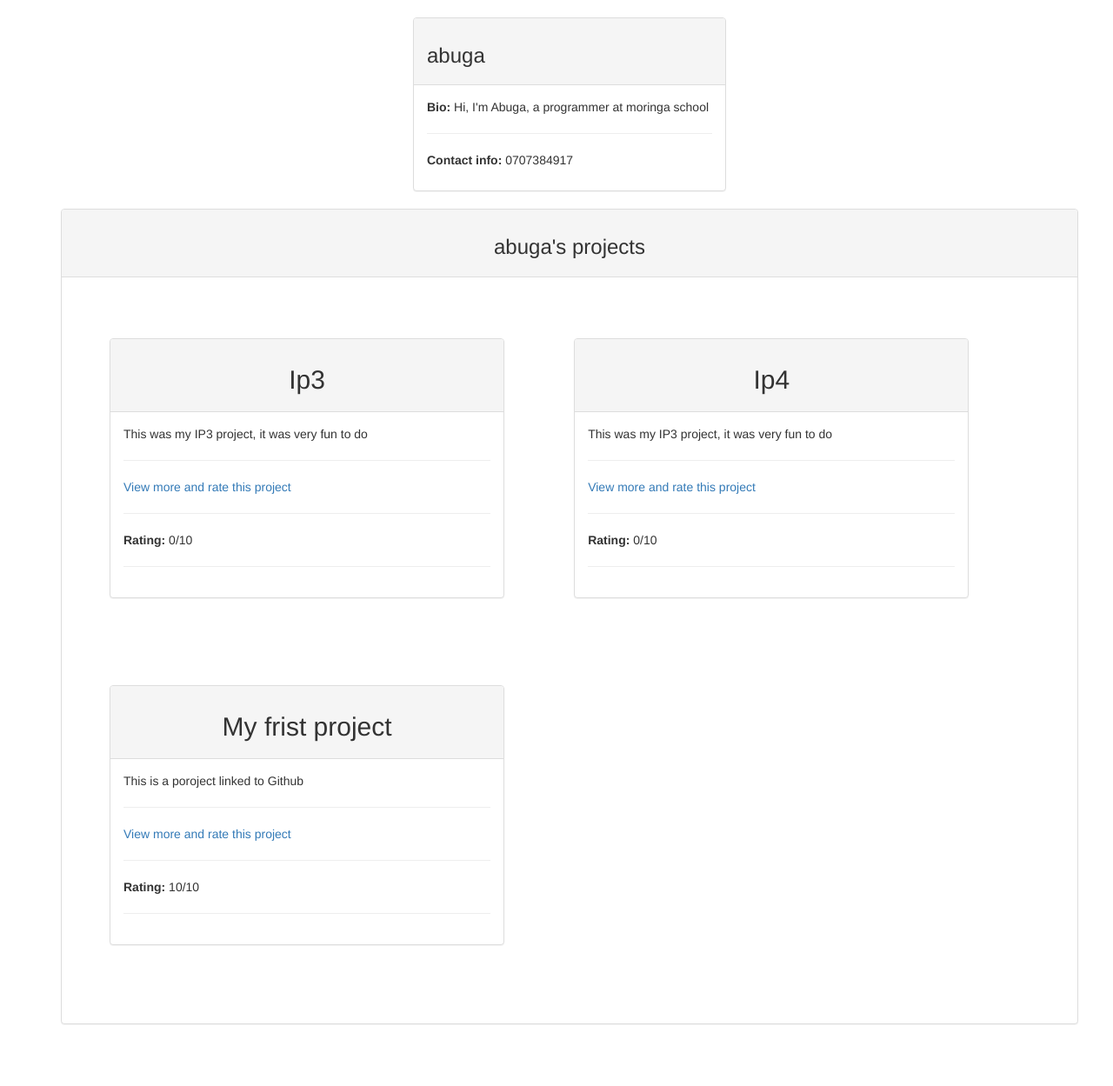
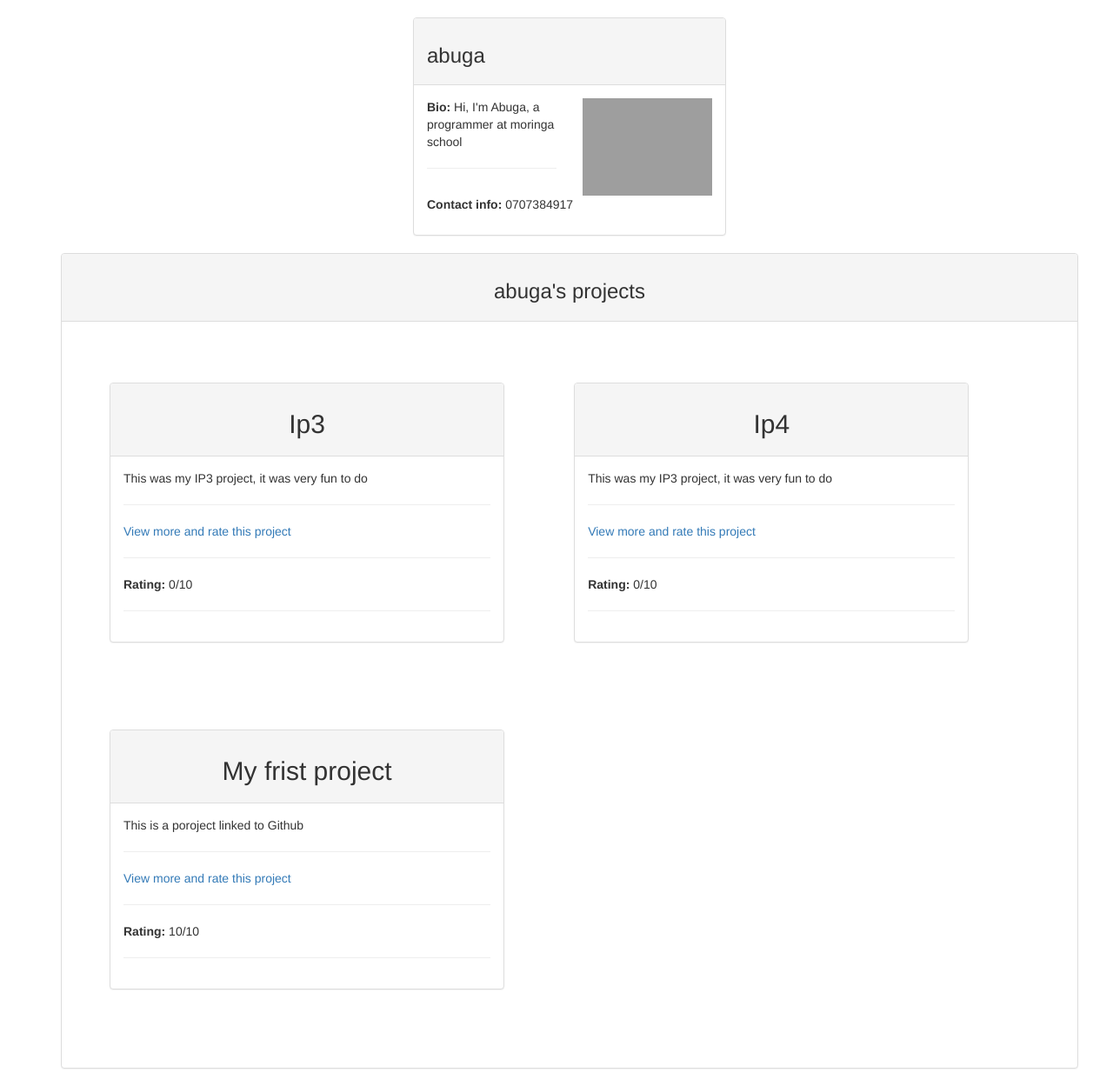
Before and after one commit to AbugaAroni/DjangoIp3, a Django app: template awards/templates/viewuser.html in a window 1280 px wide. Shown: the part 52-1301 px from the top of the page at 87% size. Before the commit the page ends 1230 px from the top, so only its background shows below. Run offline with Django 3.2, Linux system fonts and the light colour scheme; the template is opened without the code that fills it: values that come from a table or form of the project are taken from there, others are empty; a user stored in the database is signed in; data comes from the database, SQL or seed files in the repository; some libraries are stand-ins or nearby versions; grey boxes are pictures that could not be loaded.

Commit message:
add photo to view user

```diff
--- a/awards/templates/viewuser.html
+++ b/awards/templates/viewuser.html
@@ -21,9 +21,12 @@
 
           <div class="row">
 
-            <div class="col-md-12">
+            <div class="col-xs-6 col-sm-6 col-md-6 col-lg-6">
               <p><span style="font-weight: bold;"> Bio: </span> {{profiles.bio}} </p>
               <hr>
+            </div>
+            <div class="col-xs-6 col-sm-6 col-md-6 col-lg-6">
+              <img src="{{profiles.user_image.url}}" class="img-responsive" alt="Image">
             </div>
           </div>
           <div class="row">
```
